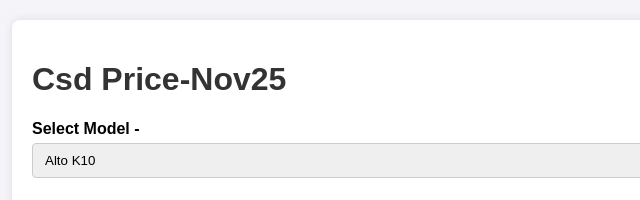
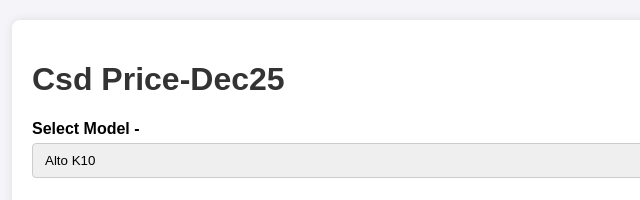
Before and after one commit to ps27-bot/Shiva, a plain HTML site: page arenacsddec.html in a window 1280 px wide. Shown: the top 200 px of the page, 208-848 px from the left. Drawn offline with Linux system fonts and the light colour scheme.

Commit message:
Update header from 'Nov25' to 'Dec25'

```diff
--- a/arenacsddec.html
+++ b/arenacsddec.html
@@ -145,7 +145,7 @@
 <body>
 
     <div class="container" id="quotationContent">
-        <h1>Csd Price-Nov25</h1>
+        <h1>Csd Price-Dec25</h1>
 
         <label for="modelSelect">Select Model -</label>
         <select id="modelSelect" onchange="populateVariants()"></select>
```
